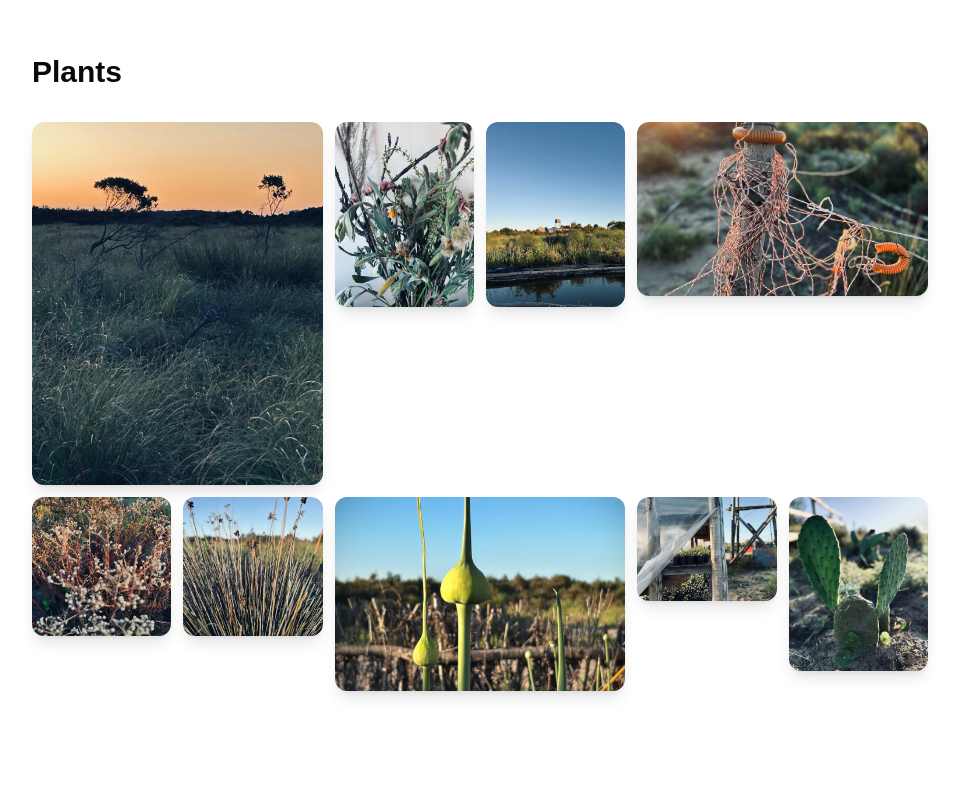
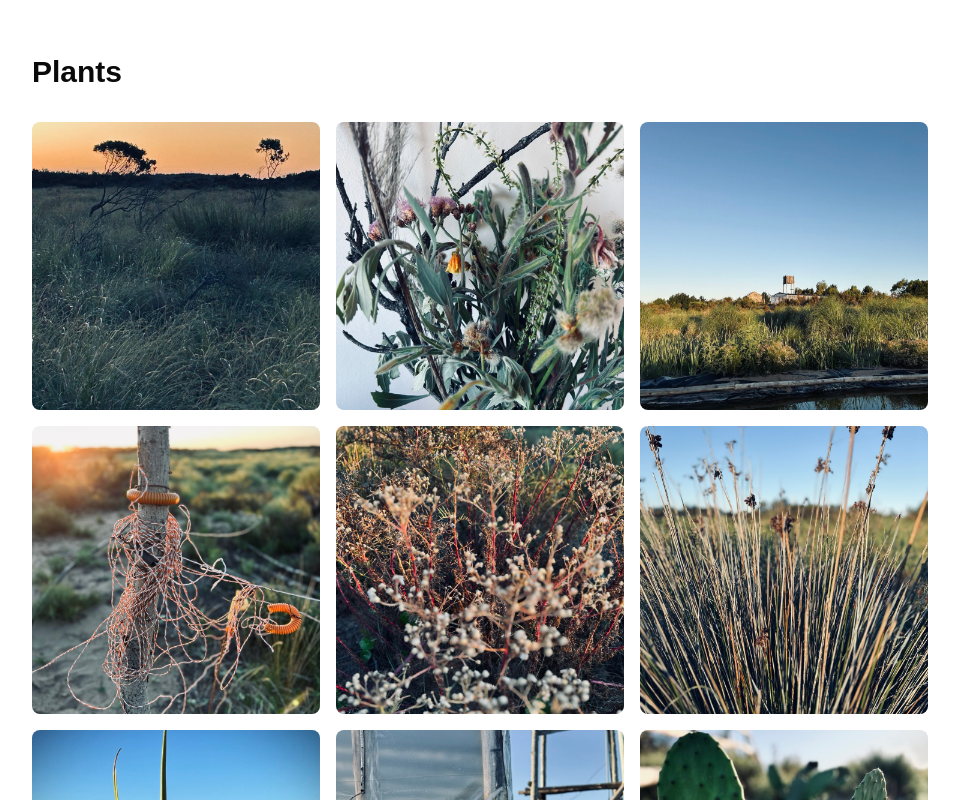
Before and after one commit to visualpharm/recharge-retreat, a Next.js app: page /land in a window 1280 px wide. Shown: the part 1900-2700 px from the top of the page, without its empty margins (160-1119 px from the left). Built offline with nearby package versions, Linux system fonts and the light colour scheme.

Commit message:
good grid plants

```diff
--- a/app/land/page.tsx
+++ b/app/land/page.tsx
@@ -3,6 +3,8 @@ import { MapPin, Compass, TreePine, Droplets } from "lucide-react"
 import Image from "next/image"
 import Navigation from "@/components/navigation"
 import Footer from "@/components/footer"
+import ImageGalleryLightbox from "@/components/image-gallery-lightbox"
+import SingleImageLightbox from "@/components/single-image-lightbox"
 import { Metadata } from 'next'
 
 export const metadata: Metadata = {
@@ -55,8 +57,8 @@ export default function LandPage() {
         <div className="max-w-4xl mx-auto">
           <div className="grid grid-cols-4 gap-3 mb-12">
             {/* Fork - smaller */}
-            <div className="col-span-1 relative aspect-[3/4] rounded-xl overflow-hidden cursor-pointer group shadow-lg hover:shadow-2xl transition-all duration-300">
-              <Image
+            <div className="col-span-1 relative aspect-[3/4] rounded-xl overflow-hidden group shadow-lg hover:shadow-2xl transition-all duration-300">
+              <SingleImageLightbox
                 src="/images/aereo/fork.webp"
                 alt="Aerial view of the property fork"
                 fill
@@ -66,8 +68,8 @@ export default function LandPage() {
             </div>
 
             {/* Ocean - largest, most prominent */}
-            <div className="col-span-2 relative aspect-[5/3] rounded-xl overflow-hidden cursor-pointer group shadow-xl hover:shadow-2xl transition-all duration-300">
-              <Image
+            <div className="col-span-2 relative aspect-[5/3] rounded-xl overflow-hidden group shadow-xl hover:shadow-2xl transition-all duration-300">
+              <SingleImageLightbox
                 src="/images/aereo/ocean.webp"
                 alt="Aerial view towards the ocean"
                 fill
@@ -80,8 +82,8 @@ export default function LandPage() {
             </div>
 
             {/* Lake - medium */}
-            <div className="col-span-1 relative aspect-[3/4] rounded-xl overflow-hidden cursor-pointer group shadow-lg hover:shadow-2xl transition-all duration-300">
-              <Image
+            <div className="col-span-1 relative aspect-[3/4] rounded-xl overflow-hidden group shadow-lg hover:shadow-2xl transition-all duration-300">
+              <SingleImageLightbox
                 src="/images/aereo/lago.webp"
                 alt="Aerial view of the artificial lake"
                 fill
@@ -192,8 +194,8 @@ export default function LandPage() {
       {/* Aerial Map */}
       <section className="container mx-auto px-4 py-12">
         <div className="max-w-4xl mx-auto">
-          <div className="relative aspect-[16/9] rounded-xl overflow-hidden cursor-pointer group shadow-xl hover:shadow-2xl transition-all duration-300">
-            <Image src="/images/rancho-aereal-map.jpg" alt="Aerial map view of the property" fill className="object-cover group-hover:scale-105 transition-transform duration-500" />
+          <div className="relative aspect-[16/9] rounded-xl overflow-hidden group shadow-xl hover:shadow-2xl transition-all duration-300">
+            <SingleImageLightbox src="/images/rancho-aereal-map.jpg" alt="Aerial map view of the property" fill className="object-cover group-hover:scale-105 transition-transform duration-500" />
             <div className="absolute inset-0 bg-black/10 group-hover:bg-black/20 transition-colors duration-300" />
             <div className="absolute inset-0 flex items-center justify-center opacity-0 group-hover:opacity-100 transition-opacity duration-300">
               <div className="bg-white/95 backdrop-blur-sm px-6 py-3 rounded-xl shadow-lg">
@@ -209,99 +211,19 @@ export default function LandPage() {
       <section className="container mx-auto px-4 py-12">
         <div className="max-w-4xl mx-auto">
           <h2 className="text-3xl font-bold mb-8">Plants</h2>
-          <div className="grid grid-cols-6 gap-3">
-            {/* Dunes sunset - large feature */}
-            <div className="col-span-2 relative aspect-[4/5] rounded-xl overflow-hidden cursor-pointer group shadow-lg hover:shadow-2xl transition-all duration-300">
-              <Image
-                src="/images/plants/dunes-sunset.jpeg"
-                alt="Dunes at sunset"
-                fill
-                className="object-cover group-hover:scale-110 transition-transform duration-700"
-              />
-              <div className="absolute inset-0 bg-gradient-to-t from-black/40 to-transparent opacity-0 group-hover:opacity-100 transition-opacity duration-300" />
-            </div>
-
-            {/* Native flora - medium */}
-            <div className="col-span-1 relative aspect-[3/4] rounded-xl overflow-hidden cursor-pointer group shadow-lg hover:shadow-2xl transition-all duration-300">
-              <Image
-                src="/images/plants/native-flora.jpeg"
-                alt="Native flora of the dunes"
-                fill
-                className="object-cover group-hover:scale-110 transition-transform duration-700"
-              />
-            </div>
-
-            {/* Water view - medium */}
-            <div className="col-span-1 relative aspect-[3/4] rounded-xl overflow-hidden cursor-pointer group shadow-lg hover:shadow-2xl transition-all duration-300">
-              <Image
-                src="/images/plants/water-view.jpeg"
-                alt="View of the artificial lake"
-                fill
-                className="object-cover group-hover:scale-110 transition-transform duration-700"
-              />
-            </div>
-
-            {/* Fence sunset - large */}
-            <div className="col-span-2 relative aspect-[5/3] rounded-xl overflow-hidden cursor-pointer group shadow-lg hover:shadow-2xl transition-all duration-300">
-              <Image
-                src="/images/plants/fence-sunset.jpeg"
-                alt="Natural boundaries at sunset"
-                fill
-                className="object-cover group-hover:scale-110 transition-transform duration-700"
-              />
-              <div className="absolute inset-0 bg-gradient-to-t from-black/40 to-transparent opacity-0 group-hover:opacity-100 transition-opacity duration-300" />
-            </div>
-
-            {/* White flowers - small */}
-            <div className="col-span-1 relative aspect-square rounded-xl overflow-hidden cursor-pointer group shadow-lg hover:shadow-2xl transition-all duration-300">
-              <Image
-                src="/images/plants/white-flowers.jpeg"
-                alt="Wild flowers"
-                fill
-                className="object-cover group-hover:scale-110 transition-transform duration-700"
-              />
-            </div>
-
-            {/* Tall grass - small */}
-            <div className="col-span-1 relative aspect-square rounded-xl overflow-hidden cursor-pointer group shadow-lg hover:shadow-2xl transition-all duration-300">
-              <Image
-                src="/images/plants/tall-grass.jpeg"
-                alt="Tall grasses"
-                fill
-                className="object-cover group-hover:scale-110 transition-transform duration-700"
-              />
-            </div>
-
-            {/* Native plants - medium */}
-            <div className="col-span-2 relative aspect-[3/2] rounded-xl overflow-hidden cursor-pointer group shadow-lg hover:shadow-2xl transition-all duration-300">
-              <Image
-                src="/images/plants/native-plants.jpg"
-                alt="Native species that survive in the dunes"
-                fill
-                className="object-cover group-hover:scale-110 transition-transform duration-700"
-              />
-            </div>
-
-            {/* Nursery - medium */}
-            <div className="col-span-1 relative aspect-[4/3] rounded-xl overflow-hidden cursor-pointer group shadow-lg hover:shadow-2xl transition-all duration-300">
-              <Image
-                src="/images/plants/nursery.jpg"
-                alt="Nursery with tree seedlings"
-                fill
-                className="object-cover group-hover:scale-110 transition-transform duration-700"
-              />
-            </div>
-
-            {/* Cactus - small */}
-            <div className="col-span-1 relative aspect-[4/5] rounded-xl overflow-hidden cursor-pointer group shadow-lg hover:shadow-2xl transition-all duration-300">
-              <Image
-                src="/images/plants/cactus.jpg"
-                alt="Resilient flora of the environment"
-                fill
-                className="object-cover group-hover:scale-110 transition-transform duration-700"
-              />
-            </div>
-          </div>
+          <ImageGalleryLightbox
+            images={[
+              { src: "/images/plants/dunes-sunset.jpeg", alt: "Dunes at sunset" },
+              { src: "/images/plants/native-flora.jpeg", alt: "Native flora of the dunes" },
+              { src: "/images/plants/water-view.jpeg", alt: "View of the artificial lake" },
+              { src: "/images/plants/fence-sunset.jpeg", alt: "Natural boundaries at sunset" },
+              { src: "/images/plants/white-flowers.jpeg", alt: "Wild flowers" },
+              { src: "/images/plants/tall-grass.jpeg", alt: "Tall grasses" },
+              { src: "/images/plants/native-plants.jpg", alt: "Native species that survive in the dunes" },
+              { src: "/images/plants/nursery.jpg", alt: "Nursery with tree seedlings" },
+              { src: "/images/plants/cactus.jpg", alt: "Resilient flora of the environment" }
+            ]}
+          />
         </div>
       </section>
 
--- a/app/location/page.tsx
+++ b/app/location/page.tsx
@@ -4,6 +4,7 @@ import Image from "next/image"
 import Link from "next/link"
 import Navigation from "@/components/navigation"
 import Footer from "@/components/footer"
+import SingleImageLightbox from "@/components/single-image-lightbox"
 import { Metadata } from 'next'
 
 export const metadata: Metadata = {
@@ -186,8 +187,7 @@ export default function LocationPage() {
             <div className="w-16 h-1 bg-primary mt-2"></div>
           </div>
           <div className="bg-white rounded-lg overflow-hidden">
-            <div className="relative w-full h-auto">
-              <Image
+            <SingleImageLightbox
               src="/images/directions/Como llegar al rancho@0.5x.png"
               alt="Correct route to Recharge Retreat - turn from ruta 11"
               width={1200}
@@ -198,7 +198,6 @@ export default function LocationPage() {
           </div>
         </div>
       </div>
-      </div>
       </section>
       <Footer />
     </div>
--- /dev/null
+++ b/components/image-gallery-lightbox.tsx
@@ -0,0 +1,63 @@
+'use client'
+
+import { useState } from "react"
+import Image from "next/image"
+import Lightbox from "yet-another-react-lightbox"
+import "yet-another-react-lightbox/styles.css"
+
+interface ImageItem {
+  src: string
+  alt: string
+}
+
+interface ImageGalleryLightboxProps {
+  images: ImageItem[]
+  className?: string
+  imageClassName?: string
+  gridCols?: string
+}
+
+export default function ImageGalleryLightbox({
+  images,
+  className = "",
+  imageClassName = "",
+  gridCols = "grid-cols-2 md:grid-cols-3"
+}: ImageGalleryLightboxProps) {
+  const [isOpen, setIsOpen] = useState(false)
+  const [photoIndex, setPhotoIndex] = useState(0)
+
+  const lightboxImages = images.map(img => ({ src: img.src }))
+
+  const openLightbox = (index: number) => {
+    setPhotoIndex(index)
+    setIsOpen(true)
+  }
+
+  return (
+    <>
+      <div className={`grid ${gridCols} gap-4 ${className}`}>
+        {images.map((image, index) => (
+          <div
+            key={index}
+            className={`relative aspect-square rounded-lg overflow-hidden cursor-zoom-in ${imageClassName}`}
+            onClick={() => openLightbox(index)}
+          >
+            <Image
+              src={image.src}
+              alt={image.alt}
+              fill
+              className="object-cover hover:scale-105 transition-transform duration-300"
+            />
+          </div>
+        ))}
+      </div>
+
+      <Lightbox
+        open={isOpen}
+        close={() => setIsOpen(false)}
+        index={photoIndex}
+        slides={lightboxImages}
+      />
+    </>
+  )
+}
--- /dev/null
+++ b/components/single-image-lightbox.tsx
@@ -0,0 +1,55 @@
+'use client'
+
+import { useState } from "react"
+import Image from "next/image"
+import Lightbox from "yet-another-react-lightbox"
+import "yet-another-react-lightbox/styles.css"
+
+interface SingleImageLightboxProps {
+  src: string
+  alt: string
+  fill?: boolean
+  width?: number
+  height?: number
+  className?: string
+  containerClassName?: string
+  priority?: boolean
+}
+
+export default function SingleImageLightbox({
+  src,
+  alt,
+  fill,
+  width,
+  height,
+  className = "",
+  containerClassName = "",
+  priority
+}: SingleImageLightboxProps) {
+  const [isOpen, setIsOpen] = useState(false)
+
+  return (
+    <>
+      <div
+        className={`cursor-zoom-in ${containerClassName}`}
+        onClick={() => setIsOpen(true)}
+      >
+        <Image
+          src={src}
+          alt={alt}
+          fill={fill}
+          width={width}
+          height={height}
+          className={className}
+          priority={priority}
+        />
+      </div>
+
+      <Lightbox
+        open={isOpen}
+        close={() => setIsOpen(false)}
+        slides={[{ src }]}
+      />
+    </>
+  )
+}
--- a/package.json
+++ b/package.json
@@ -57,6 +57,7 @@
     "tailwind-merge": "^2.5.5",
     "tailwindcss-animate": "^1.0.7",
     "vaul": "^0.9.6",
+    "yet-another-react-lightbox": "^3.23.2",
     "zod": "^3.24.1"
   },
   "devDependencies": {
```
Also changed, not shown: 2 other files (tests, documents, lock files or other folders). Lines whose indentation alone changed are shown as unchanged.
